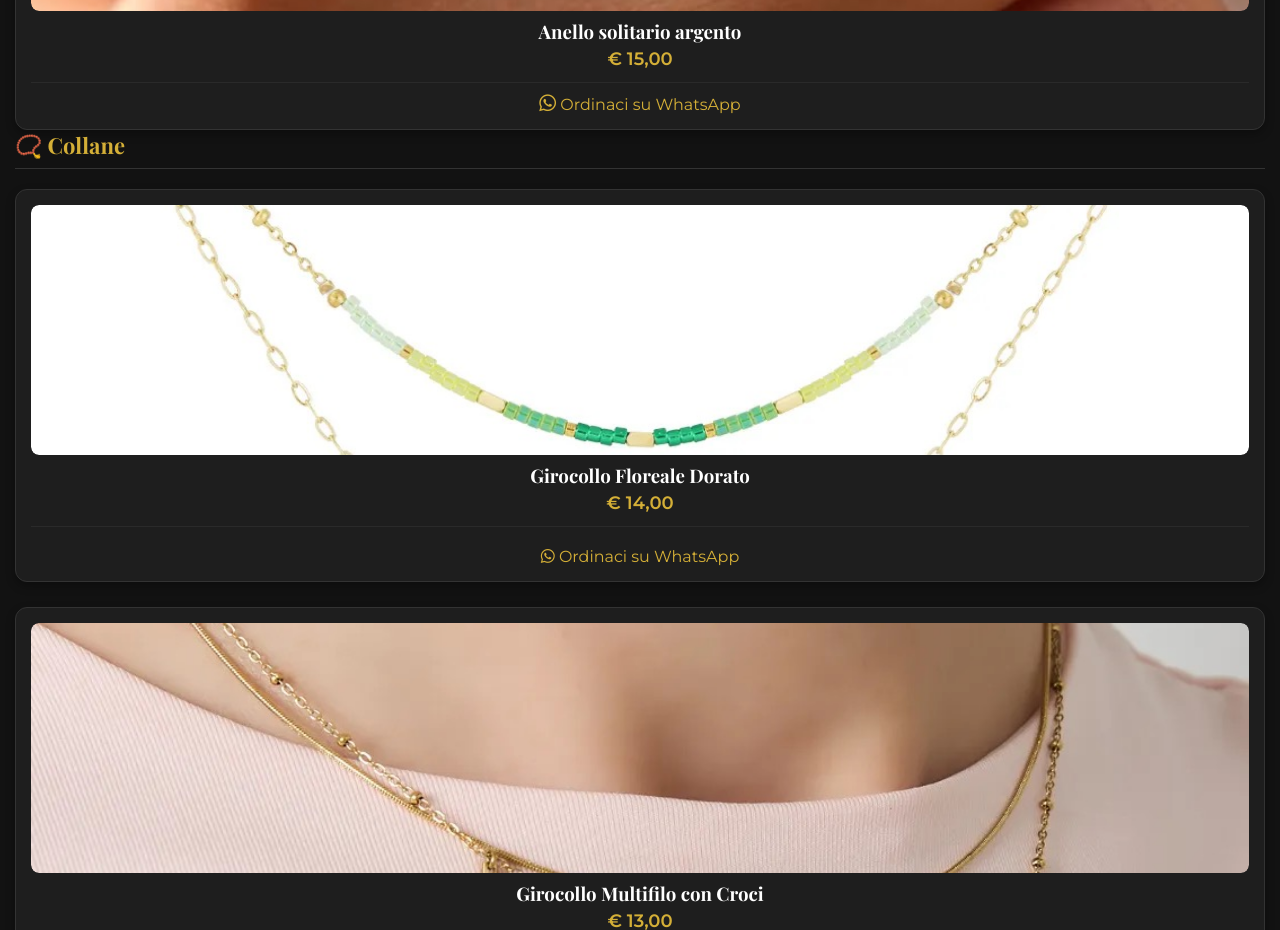
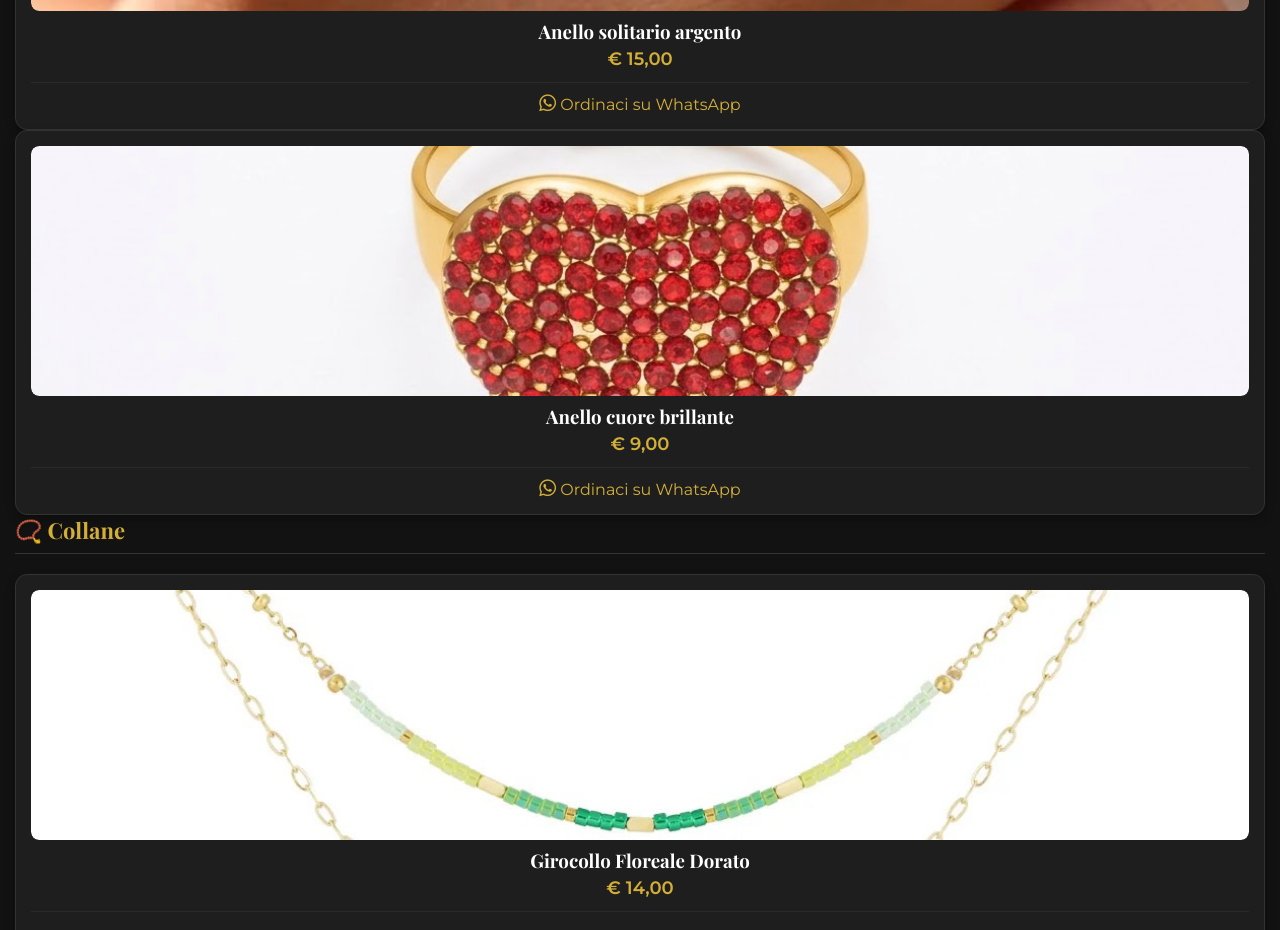
Before and after one commit to esseffejewels/Gioielli, a plain HTML site: page index.html in a window 1280 px wide. Shown: the part 1640-2570 px from the top of the page. Drawn offline with nearby package versions, Linux system fonts and the light colour scheme.

Commit message:
Update index.html

```diff
--- a/index.html
+++ b/index.html
@@ -81,6 +81,21 @@
             </a>
         </div>
     </div>
+
+            <!-- ANELLO CUORE BRILLANTE -->
+    <div class="product-card">
+        <div class="product-gallery">
+            <img src="IMG_5505.jpeg" alt="Anello cuore brillante">
+        </div>
+        <h3>Anello cuore brillante</h3>
+        <p class="price">€ 9,00</p>
+        <div class="product-payments">
+            <a href="https://wa.me/393274574684?text=Ciao!%20Vorrei%20ordinare%20l'Anello%20cuore%20brillante%20(9€)" target="_blank" style="color: #D4AF37; text-decoration: none;">
+                <i class="fab fa-whatsapp" style="color: #D4AF37; font-size: 1.2em;"></i> Ordinaci su WhatsApp
+            </a>
+        </div>
+    </div>
+
 
 
 
```
